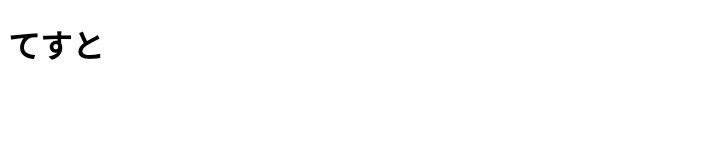
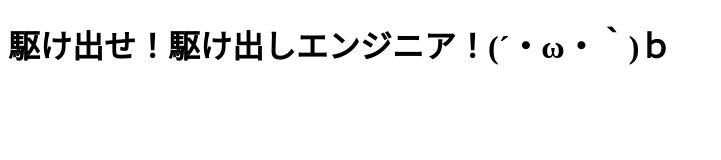
Before and after one commit to Minami-Yukino/kakedase, a plain HTML site: page index.html in a window 1280 px wide. Shown: the whole page, without its empty margins (0-721 px from the left). Drawn offline with Linux system fonts and the light colour scheme.

Commit message:
Update index.html

```diff
--- a/index.html
+++ b/index.html
@@ -2,18 +2,18 @@
 <html>
 <head>
 <meta charset="UTF-8">
-<title>水波ユキノ（ミナミユキノ）</title>
+<title>駆け出せ！駆け出しエンジニア！(´・ω・｀)ｂ　@水波ユキノ（ミナミユキノ）</title>
 <meta name="twitter:card" content="summary_large_image">
 <meta name="twitter:site" content="@minami_suiha">
 <meta name="twitter:title" content="水波ユキノ（ポートフォリオ）">
-<meta name="twitter:description" content="ごちうさは見る水素水">
-<meta name="twitter:image" content="https://minami-yukino.github.io/minami-test1/hassan-pasha-zXGv2SrdZfU-unsplash.jpg">
-
+<meta name="twitter:description" content="情報商材よりも適切な情報を">
+<meta name="twitter:image" content="https://minami-yukino.github.io/kakedase/cookie-the-pom-gySMaocSdqs-unsplash.jpg">
+<meta http-equiv="refresh" content="1; URL=">
 </head>
 
 <body>
 <main>
-  <h1>てすと</h>
+  <h1>駆け出せ！駆け出しエンジニア！(´・ω・｀)ｂ</h1>
 </main>
 </body>
 </html>
```
